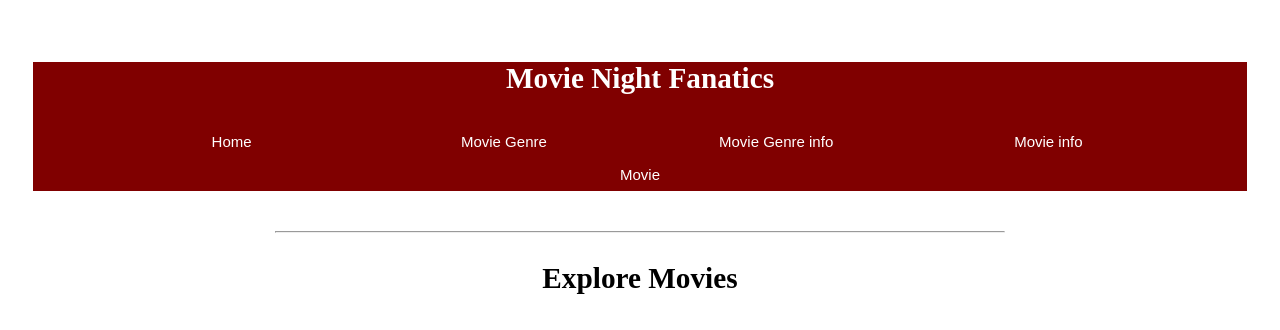
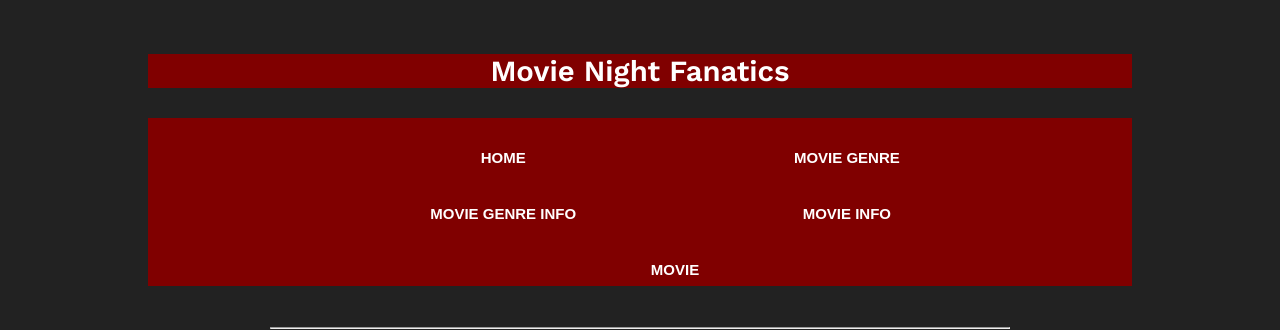
Before and after one commit to ericazodeh/CSCE-470-Project, a Flask app: template templates/index.html in a window 1280 px wide; the page is wider, and only the part inside the window is pictured. Shown: the top 330 px of that part. Run offline with Flask 2, Linux system fonts and the light colour scheme; the template is opened without the code that fills it, so the values that code supplies are empty; parts of the project's set-up code (start-up, migrations or seed data) failed here and were passed over.

Commit message:
Add files via upload

```diff
--- /dev/null
+++ b/templates/index.css
@@ -0,0 +1,58 @@
+@import url('https://fonts.googleapis.com/css?family=Work+Sans:400,600');
+body {
+	margin: 0;
+	background: #222;
+	font-family: 'Work Sans', sans-serif;
+	font-weight: 800;
+}
+
+.nav {
+	width: 80%;
+	margin: 0 auto;
+}
+
+nav {
+  float: right;
+}
+
+nav ul {
+  margin: 0;
+  padding: 0;
+  list-style: none;
+}
+
+nav li {
+  display: inline-block;
+  margin-left: 70px;
+  padding-top: 23px;
+
+  position: relative;
+}
+
+nav a {
+  color: #444;
+  text-decoration: none;
+  text-transform: uppercase;
+  font-size: 14px;
+}
+
+nav a:hover {
+  color: #000;
+}
+
+nav a::before {
+  content: '';
+  display: block;
+  height: 5px;
+  background-color: #444;
+
+  position: absolute;
+  top: 0;
+  width: 0%;
+
+  transition: all ease-in-out 250ms;
+}
+
+nav a:hover::before {
+  width: 100%;
+}
--- a/templates/index.html
+++ b/templates/index.html
@@ -1,18 +1,29 @@
 <!DOCTYPE html>
 <html>
+
 <head>
-<link rel = "stylesheet"href="../static/style.css" />
+  <link rel="stylesheet" href="../static/style.css" />
+  <link href="index.css" rel="stylesheet" type="text/css"/>
   <title></title>
 
 </head>
-          <body BGCOLOR = "WHITE" TEXT = " BLACK">
+
+<body BGCOLOR="WHITE" TEXT=" BLACK">
 
   <div class="nav">
 
     <ul>
       <tr>
-                    <td align="left"><h3><font color="white">Movie Night Fanatics</h1></font></h3></td>
+        <td align="left">
+          <h3>
+            <font color="white">Movie Night Fanatics</h1>
+            </font>
+          </h3>
+        </td>
       </tr>
+
+      <nav>
+        <ul>
 
           <li><a href="{{url_for('index')}}">Home</a></li>
           <!--  <li><a href="{{url_for('movies')}}">Movies</a></li>
@@ -23,9 +34,11 @@
           <li><a href="{{url_for('movies')}}">Movie </a></li>
 
         </ul>
+      </nav>
+    </ul>
   </div>
 
-              <span style = "padding-left:400px"></span></span>
+  <span style="padding-left:400px"></span></span>
 
   <hr align="center" width="60%">
 
@@ -34,45 +47,46 @@
     <h3>Explore Movies</h3>
     <form method="POST">
       <input name="text">
-            <input type="submit", name="search", placeholder="What are you looking for?">
+      <input type="submit" , name="search" , placeholder="What are you looking for?">
 
     </form>
     {% with messages = get_flashed_messages() %}
     {% if messages %}
     {% for message in messages %}
-            <div id="successMessage",class="alert alert-success alert-dismissible fade show" role="alert">
+    <div id="successMessage" ,class="alert alert-success alert-dismissible fade show" role="alert">
       <span>{{ message }}</span>
     </div>
     {% endfor %}
     {% endif %}
     {% endwith %}
-  <script type="text/javascript">window.setTimeout("document.getElementById('successMessage').style.display='none';", 2000); </script>
+    <script
+      type="text/javascript">window.setTimeout("document.getElementById('successMessage').style.display='none';", 2000); </script>
 
   </center>
   <div class="row">
     <div class="column">
-    <img src="{{ url_for('static', filename='Moviepictures/' + image_names[0]) }}" ,width="100%", height="100%"  >
+      <img src="{{ url_for('static', filename='Moviepictures/' + image_names[0]) }}" ,width="100%" , height="100%">
     </div>
     <div class="column">
-    <img src="{{ url_for('static', filename='Moviepictures/' + image_names[1]) }}" ,width="100%", height="100%"  >
+      <img src="{{ url_for('static', filename='Moviepictures/' + image_names[1]) }}" ,width="100%" , height="100%">
     </div>
     <div class="column">
-      <img src="{{ url_for('static', filename='Moviepictures/' + image_names[2]) }}" ,width="100%",height="100%"  >
+      <img src="{{ url_for('static', filename='Moviepictures/' + image_names[2]) }}" ,width="100%" ,height="100%">
     </div>
     <div class="column">
-     <img src="{{ url_for('static', filename='Moviepictures/' + image_names[3]) }}" ,width="100%",height="100%" >
+      <img src="{{ url_for('static', filename='Moviepictures/' + image_names[3]) }}" ,width="100%" ,height="100%">
     </div>
     <div class="column">
-     <img src="{{ url_for('static', filename='Moviepictures/' + image_names[4]) }}" ,width="100%",height="100%"  >
+      <img src="{{ url_for('static', filename='Moviepictures/' + image_names[4]) }}" ,width="100%" ,height="100%">
     </div>
     <div class="column">
-    <img src="{{ url_for('static', filename='Moviepictures/' + image_names[5]) }}" ,width="100%",height="100%" >
+      <img src="{{ url_for('static', filename='Moviepictures/' + image_names[5]) }}" ,width="100%" ,height="100%">
     </div>
     <div class="column">
-     <img src="{{ url_for('static', filename='Moviepictures/' + image_names[6]) }}" ,width="100%",height="100%" >
+      <img src="{{ url_for('static', filename='Moviepictures/' + image_names[6]) }}" ,width="100%" ,height="100%">
     </div>
     <div class="column">
-    <img src="{{ url_for('static', filename='Moviepictures/' + image_names[7]) }}" , width="100%",height="100%"  >
+      <img src="{{ url_for('static', filename='Moviepictures/' + image_names[7]) }}" , width="100%" ,height="100%">
     </div>
   </div>
 
@@ -89,4 +103,5 @@
   </script>
 
 </body>
+
 </html>
```
Also changed, not shown: templates/movie_genre.html (+13 -5 lines), templates/movie_genre_info.html (+13 -5 lines), templates/movie_info.html (+9 -3 lines), templates/movies.html (+30 -15 lines). Lines whose indentation alone changed are shown as unchanged.
